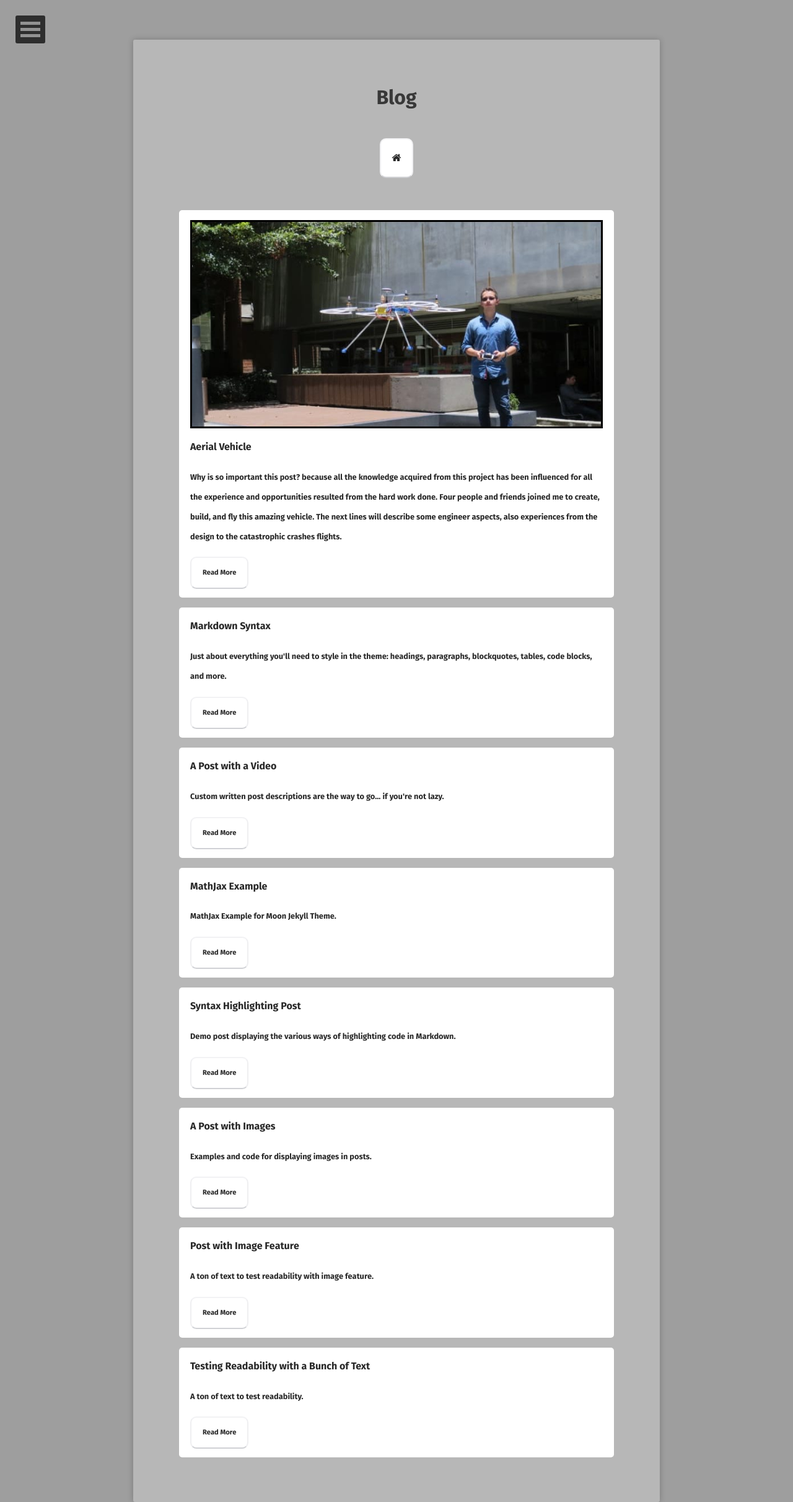
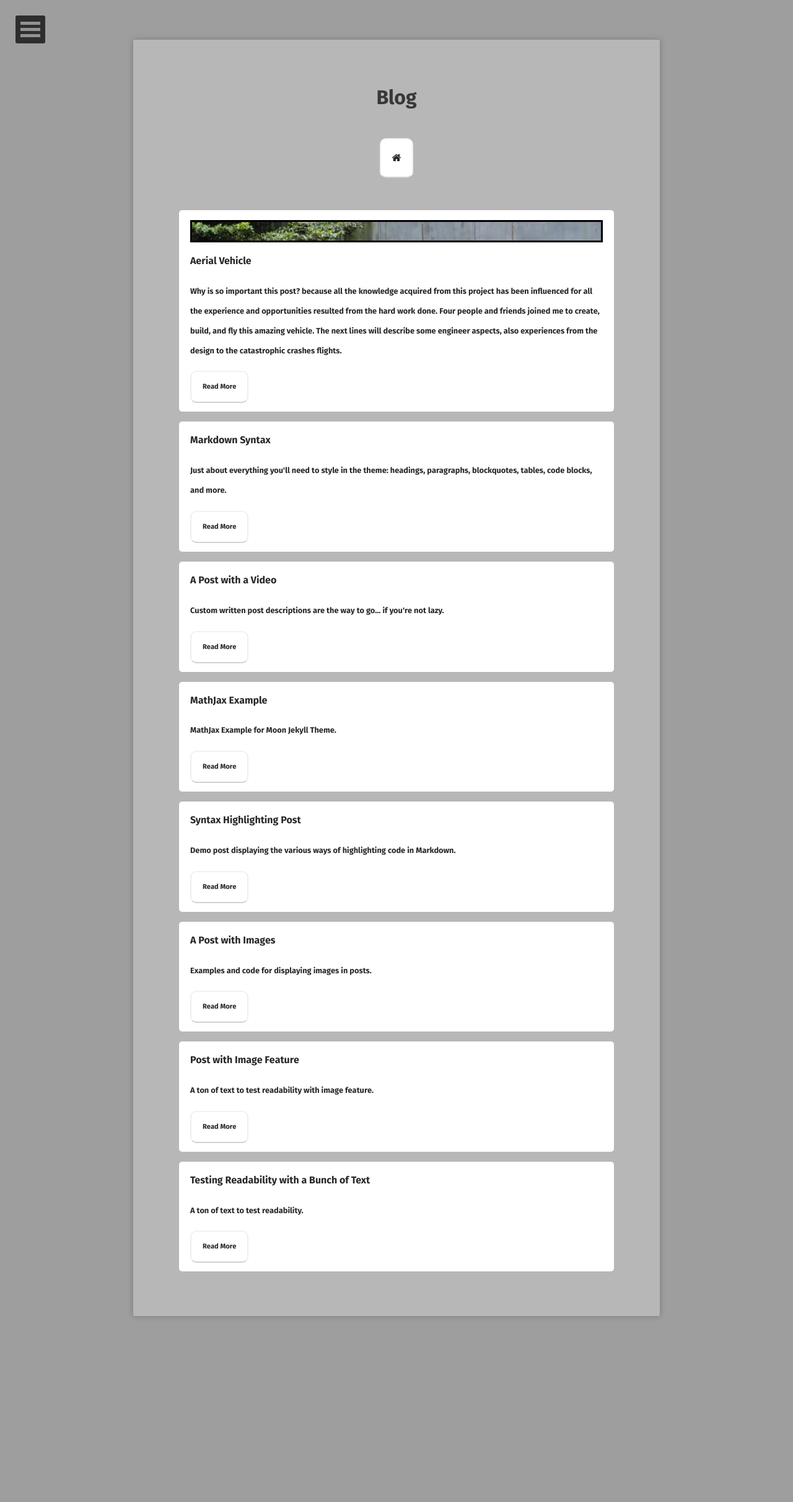
Before and after one commit to dfalveargOT/dfalveargOT.github.io, a Jekyll site: the page built from posts/index.md, in a window 1280 px wide. Shown: the whole page at 62% size. Built offline with Jekyll 4.4.1, drawn with Linux system fonts in a browser that asks for light colours; some web fonts are replaced; after the commit the page ends 2123 px from its top, so only the background shows below that.

Commit message:
Update elements.scss

```diff
--- a/_sass/elements.scss
+++ b/_sass/elements.scss
@@ -137,7 +137,7 @@ img {
 .img_posts {
     border: 3px solid black;
     max-width: 100%;
-    min-height: 21rem;
+    max-height: 80%;
     height: auto;
     width: auto;
     display: block;
```
